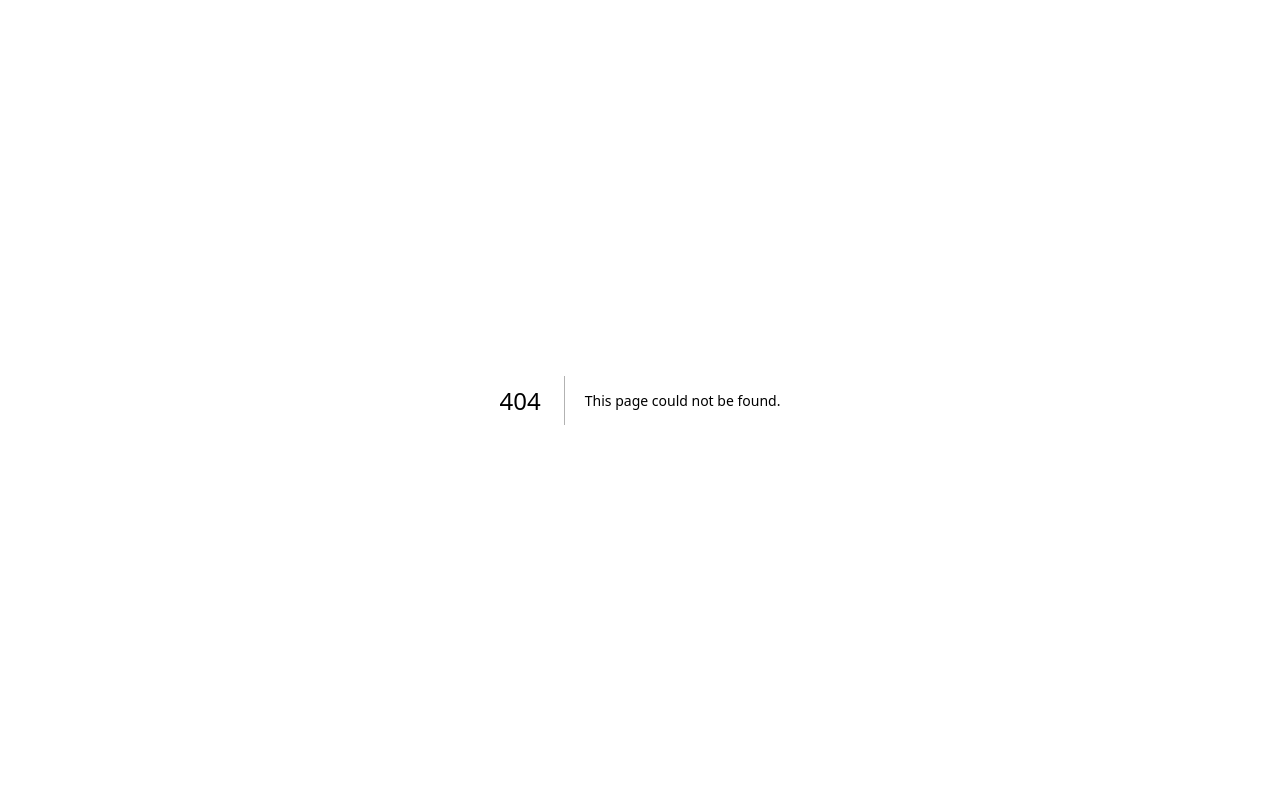
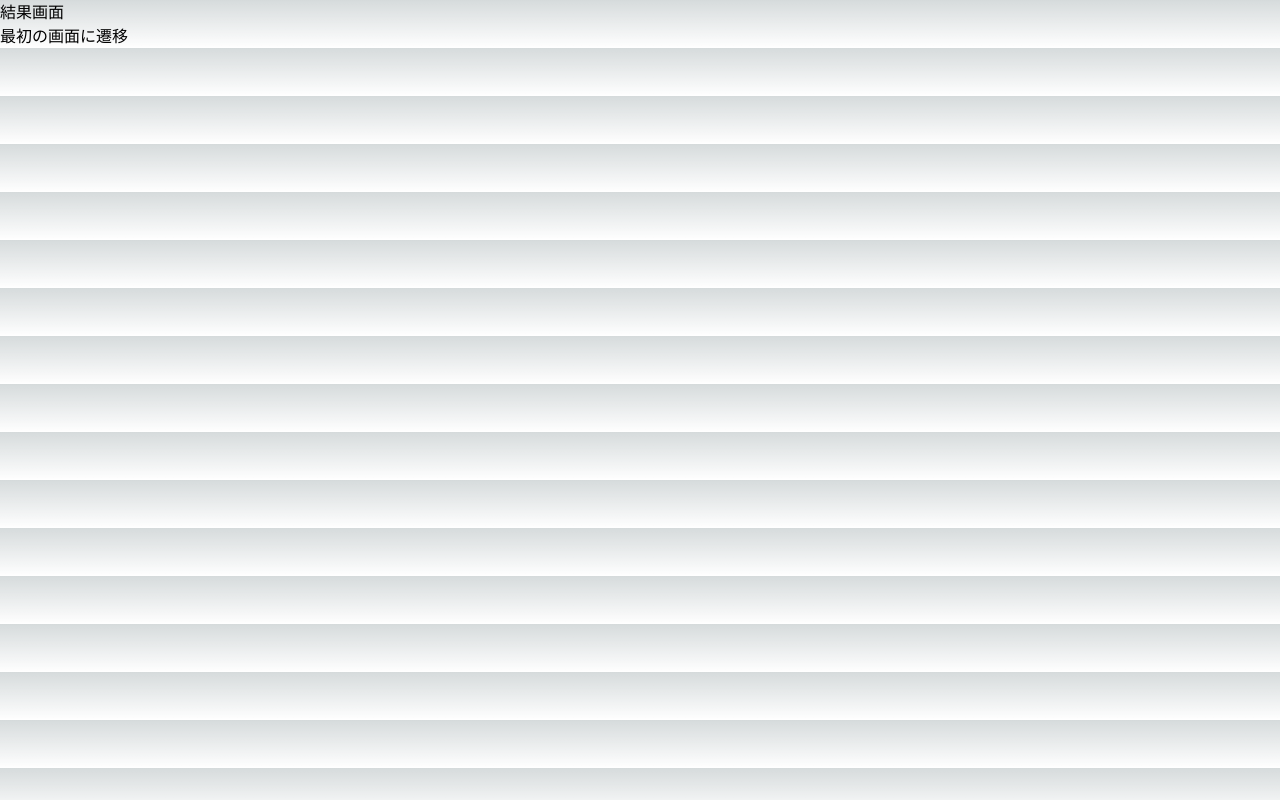
Before and after one commit to TCU-DC/FlickGameFront, a Next.js app: page /result in a window 1280 px wide. Before the commit this address had no page. Built offline with nearby package versions, Linux system fonts and the light colour scheme.

Commit message:
feat: 結果画面を追加

```diff
--- /dev/null
+++ b/app/result/layout.tsx
@@ -0,0 +1,7 @@
+export default function ResultLayout({
+  children,
+}: {
+  children: React.ReactNode;
+}) {
+  return <section>{children}</section>;
+}
--- /dev/null
+++ b/app/result/page.tsx
@@ -0,0 +1,8 @@
+export default function Result() {
+  return (
+    <main>
+      <h1>結果画面</h1>
+      <button>最初の画面に遷移</button>
+    </main>
+  );
+}
```
